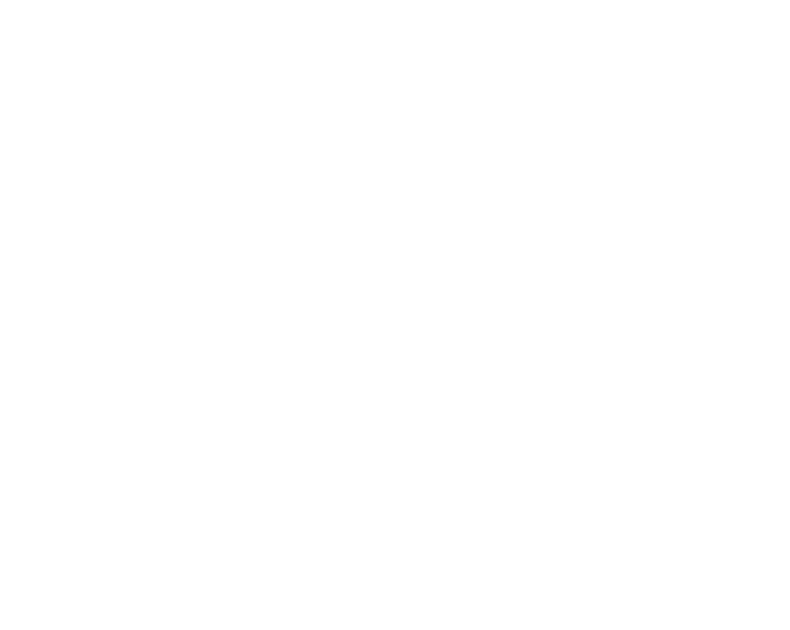
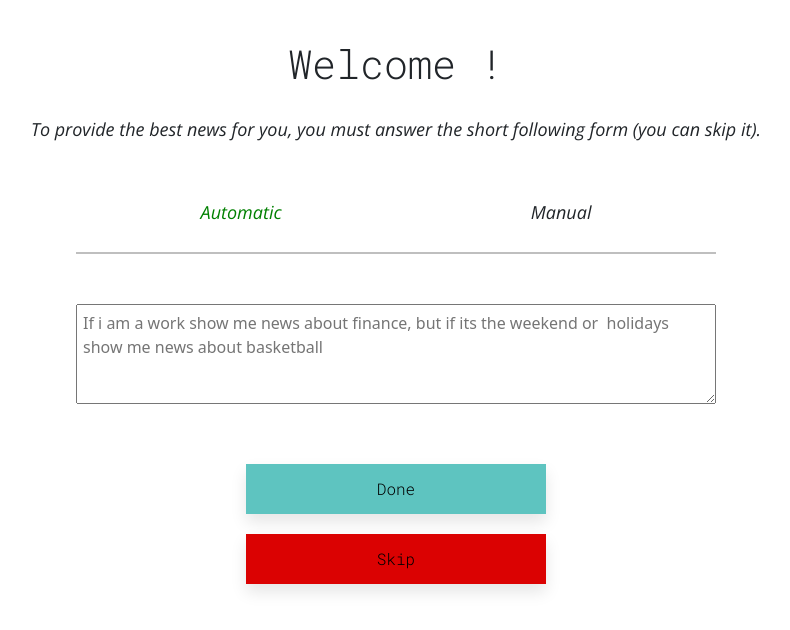
Before and after one commit to Riadrekab/newsFont, an Angular app in the folder newsApp/: page /preferences in a window 1280 px wide. Before the commit this address led to /. Shown: the top 630 px of the page, without its empty margins (244-1034 px from the left). Built offline with nearby package versions, Linux system fonts and the light colour scheme.

Commit message:
adding automatic preferences

```diff
--- a/newsApp/src/app/app-routing.module.ts
+++ b/newsApp/src/app/app-routing.module.ts
@@ -6,6 +6,7 @@
 import { HistoryComponent } from './history/history.component';
 import { LoginComponent } from './login/login.component';
 import { FeaturedComponent } from './featured/featured.component';
+import { RegisterPreferencesComponent } from './register-preferences/register-preferences.component';
 
 const routes: Routes = [
   {
@@ -31,6 +32,10 @@
   {
     path:'featured',
     component: FeaturedComponent,
+  },
+  {
+    path:'preferences',
+    component: RegisterPreferencesComponent,
   }
 ];
 
--- a/newsApp/src/app/app.module.ts
+++ b/newsApp/src/app/app.module.ts
@@ -13,6 +13,7 @@
 import { ReactiveFormsModule } from '@angular/forms';
 import { CookieService } from 'ngx-cookie-service';
 import { FeaturedComponent } from './featured/featured.component';
+import { RegisterPreferencesComponent } from './register-preferences/register-preferences.component';
 
 
 
@@ -25,6 +26,7 @@
     HistoryComponent,
     LoginComponent,
     FeaturedComponent,
+    RegisterPreferencesComponent,
   ],
   imports: [
     BrowserModule,
--- /dev/null
+++ b/newsApp/src/app/register-preferences/register-preferences.component.css
@@ -0,0 +1,19 @@
+button {
+    padding: 0;
+    border: none;
+    background-color: #5EC4C0 ;
+    box-shadow: 0px 8px 15px rgba(0, 0, 0, 0.1);
+    font-family: 'Roboto Mono', serif;
+    width: 300px;
+    height: 50px;
+    transition: 1s;
+    cursor: pointer;
+}
+
+button:hover {
+    background-color: #36a29f ;
+
+    /* width: 220px; */
+    width: 360px;
+    height: 70px;
+}
--- /dev/null
+++ b/newsApp/src/app/register-preferences/register-preferences.component.html
@@ -0,0 +1,44 @@
+<body>
+    <div style="padding-top:40px;padding-bottom: 20px; width: 100%;">
+         <h1 style ="text-align: center"> Welcome !</h1>
+         <div style ="display: inline-block; margin: 0 auto; width: 100%; padding-bottom: 20px;" >
+           <p style="padding-bottom:20px ; padding-top:20px ">
+            To provide the best news for you, you must answer the short following form (you can skip it).
+            </p>
+            <div style="display: flex; flex-direction: column; align-items: center; width: 100%;">
+
+                <div style="width: 100%;display: flex; justify-content: center;padding-bottom: 10px;">
+                    <div class='parent' style="padding-top: 20px; width: 50%;" *ngIf="!manual">
+                        <p style="color: green;"> Automatic </p>
+                        <p  class='childOb' (click)="manual = true" > Manual </p>
+                    </div>
+                    <div class='parent' style="padding-top: 20px; width: 50%;" *ngIf="manual">
+                        <p  class='childOb' (click)="manual = false"  > Automatic </p>
+                        <p  style="color: green;"> Manual </p>
+                    </div>
+                </div>
+                <hr style="width: 50%; border-color: black; margin: 0px; border-width: 2px; padding-bottom: 50px;">
+                <textarea style="padding: 0; width: 50%;height: 100px; padding: 6px; margin-bottom:40px;" placeholder="If i am a work show me news about finance, but if its the weekend or  holidays show me news about basketball"></textarea>
+
+
+              </div>
+
+
+
+
+
+
+         </div>
+         <div style="display: flex; justify-content: center; align-items: center; width: 100%; padding-bottom: 20px;">
+            <button onclick="window.location.href='register.html';">
+              Done
+            </button>
+          </div>
+          <div style="display: flex; justify-content: center; align-items: center; width: 100%; padding-bottom: 20px;">
+            <button style="background-color: rgb(219, 2, 2);" onclick="window.location.href='register.html';">
+              Skip
+            </button>
+          </div>
+     </div>
+
+ </body>
--- /dev/null
+++ b/newsApp/src/app/register-preferences/register-preferences.component.ts
@@ -0,0 +1,16 @@
+import { Component, OnInit } from '@angular/core';
+
+@Component({
+  selector: 'app-register-preferences',
+  templateUrl: './register-preferences.component.html',
+  styleUrls: ['./register-preferences.component.css']
+})
+export class RegisterPreferencesComponent implements OnInit {
+
+  manual = false
+  constructor() { }
+
+  ngOnInit(): void {
+  }
+
+}
```
Also changed, not shown: newsApp/src/app/featured/featured.component.html (line endings or trailing spaces), 1 other file (tests, documents, lock files or other folders).
